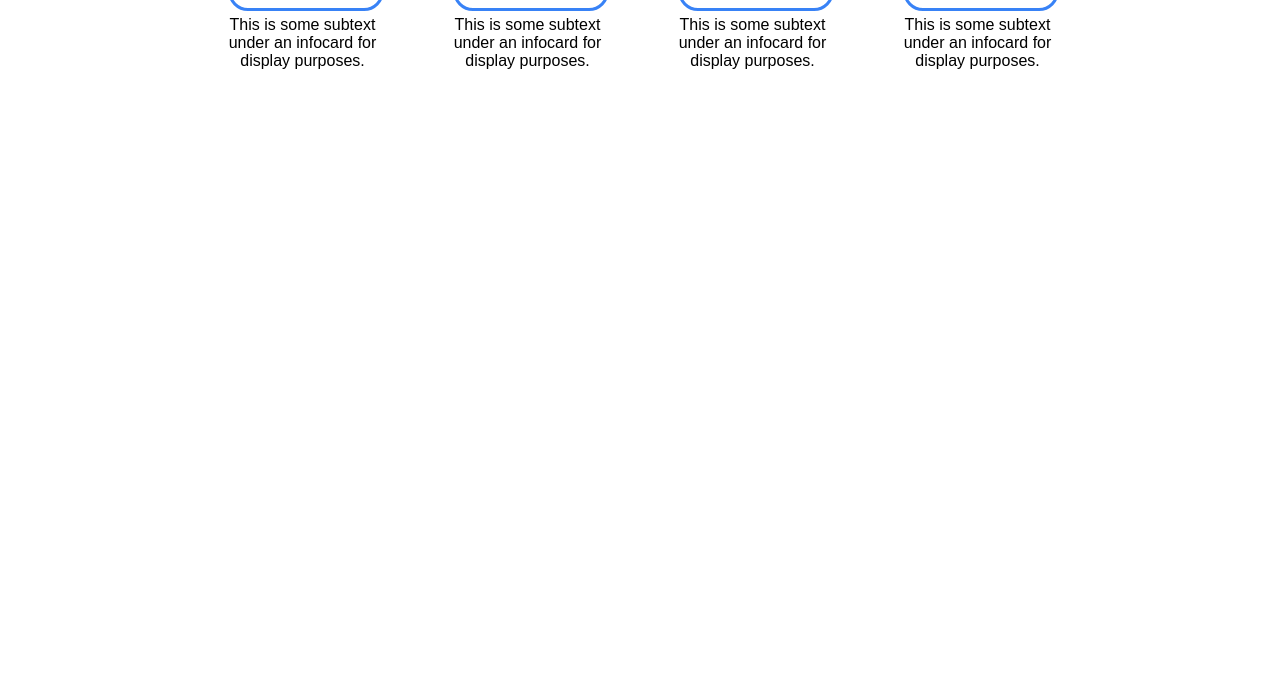
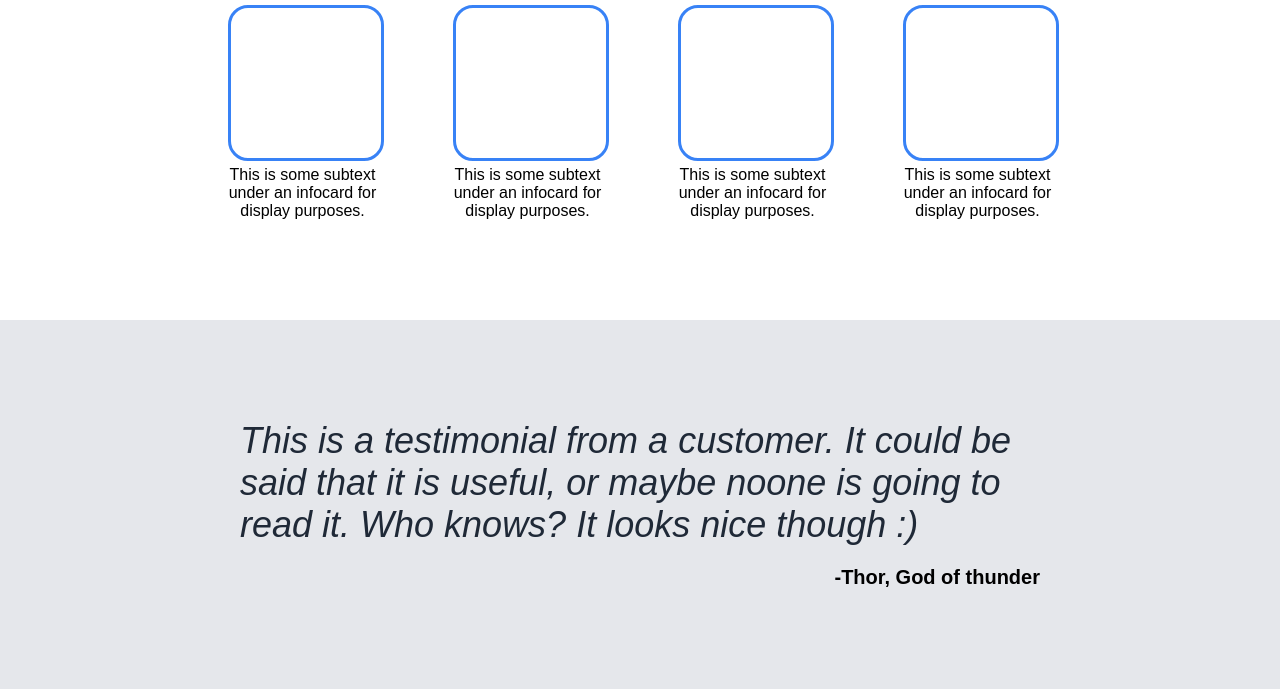
Before and after one commit to Makisfnt/landing-page, a plain HTML site: page index.html in a window 1280 px wide. Shown: the part 714-1403 px from the top of the page. Before the commit the page ends 834 px from the top, so only its background shows below. Drawn offline with Linux system fonts and the light colour scheme.

Commit message:
Adding 3rd section (Testimonial)

```diff
--- a/index.html
+++ b/index.html
@@ -100,6 +100,14 @@
 
     <div class="testimonial">
 
+        <div class="testimonialtext">
+            This is a testimonial from a customer. It could be said that it is useful, or maybe noone is going to read it. Who knows? It looks nice though :)
+        </div>
+
+        <div class="author">
+            -Thor, God of thunder
+        </div>
+
 
 
     </div>
--- a/styles.css
+++ b/styles.css
@@ -37,7 +37,7 @@ a {
     justify-content: center;
     align-items: center;
     background-color: #1F2937;
-    padding: 50px 100px;
+    padding: 100px 0px;
     gap: 15px;
 }
 
@@ -88,7 +88,7 @@ button {
     flex-direction: column;
     justify-content: center;
     gap: 20px;
-    padding: 50px 100px;
+    padding: 100px 0px;
 }
 
 .infoheader {
@@ -127,3 +127,27 @@ button {
     flex-wrap: wrap;
     text-align: center;
 }
+
+.testimonial {
+    display: flex;
+    flex-direction: column;
+    background-color: #E5E7EB;
+    align-items: center;
+    padding: 100px 0px;
+    gap: 20px;
+}
+
+.testimonialtext {
+    font-size: 36px;
+    font-style: italic;
+    color: #1F2937;
+    width: 800px;
+}
+
+.author {
+    font-size: 20px;
+    font-weight: bold;
+    display: flex;
+    width: 800px;
+    justify-content: right;
+}
```
